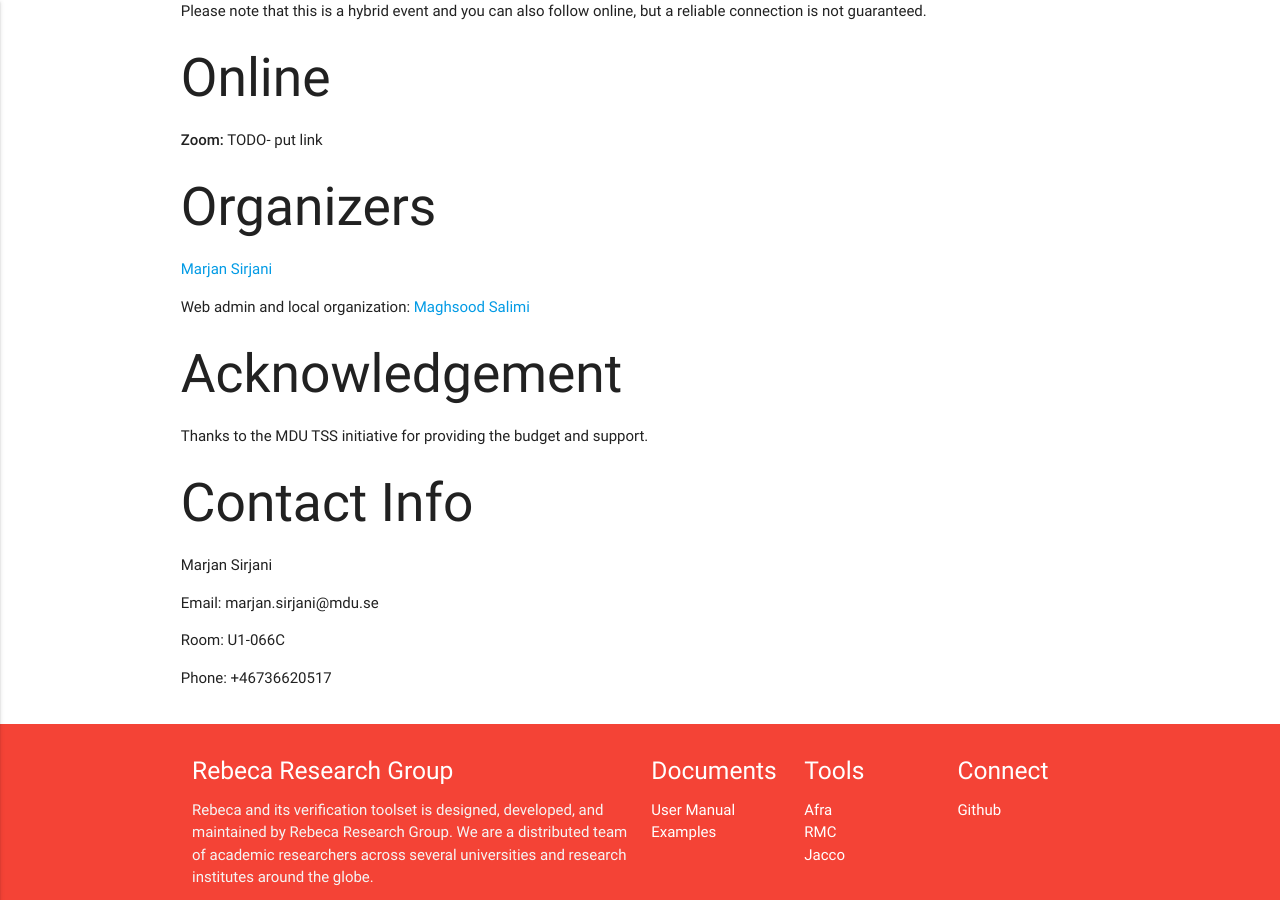
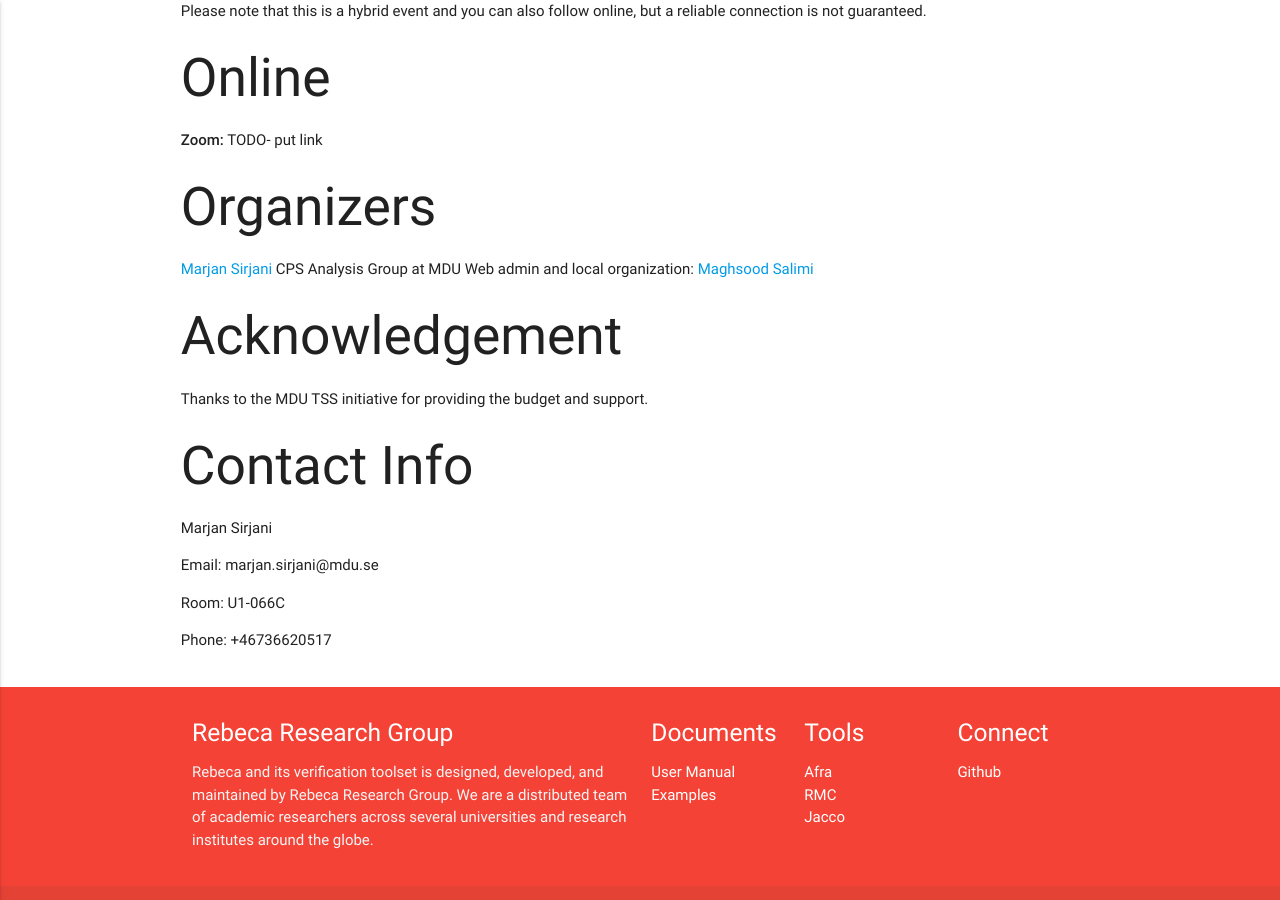
Before and after one commit to rebeca-lang/rebeca-lang.github.io, a Jekyll site: the page built from events/TrustCPS-AI.md, in a window 1280 px wide and 900 px high, scrolled down 7148 px. Built offline with Jekyll 4.4.1, drawn with Linux system fonts in a browser that asks for light colours.

Commit message:
Update TrustCPS-AI.md

```diff
--- a/events/TrustCPS-AI.md
+++ b/events/TrustCPS-AI.md
@@ -169,7 +169,7 @@ Please note that this is a hybrid event and you can also follow online, but a re
 
 ## Organizers
 [Marjan Sirjani](http://www.es.mdu.se/staff/3242-Marjan_Sirjani)
-
+CPS Analysis Group at MDU
 Web admin and local organization: [Maghsood Salimi](https://www.es.mdu.se/staff/4117-Maghsood_Salimi)
 
 
```
